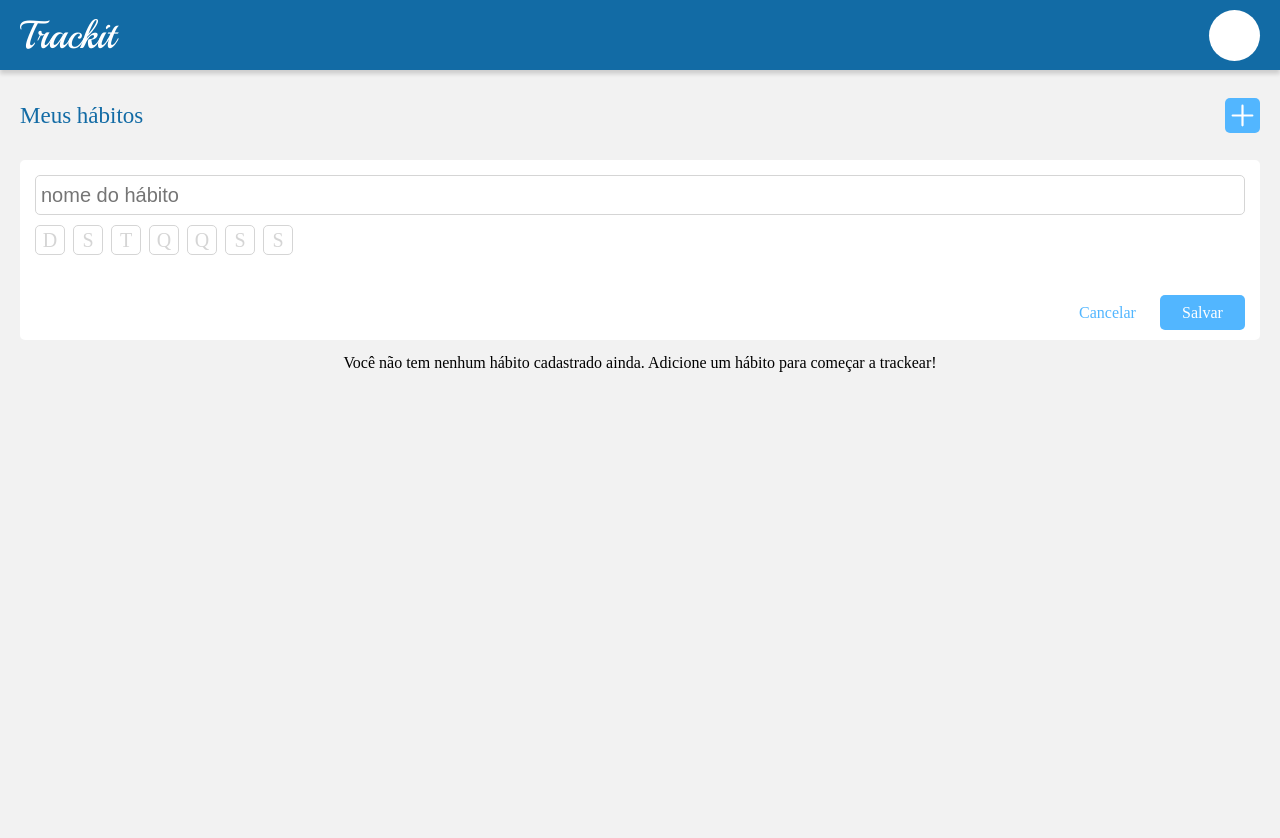
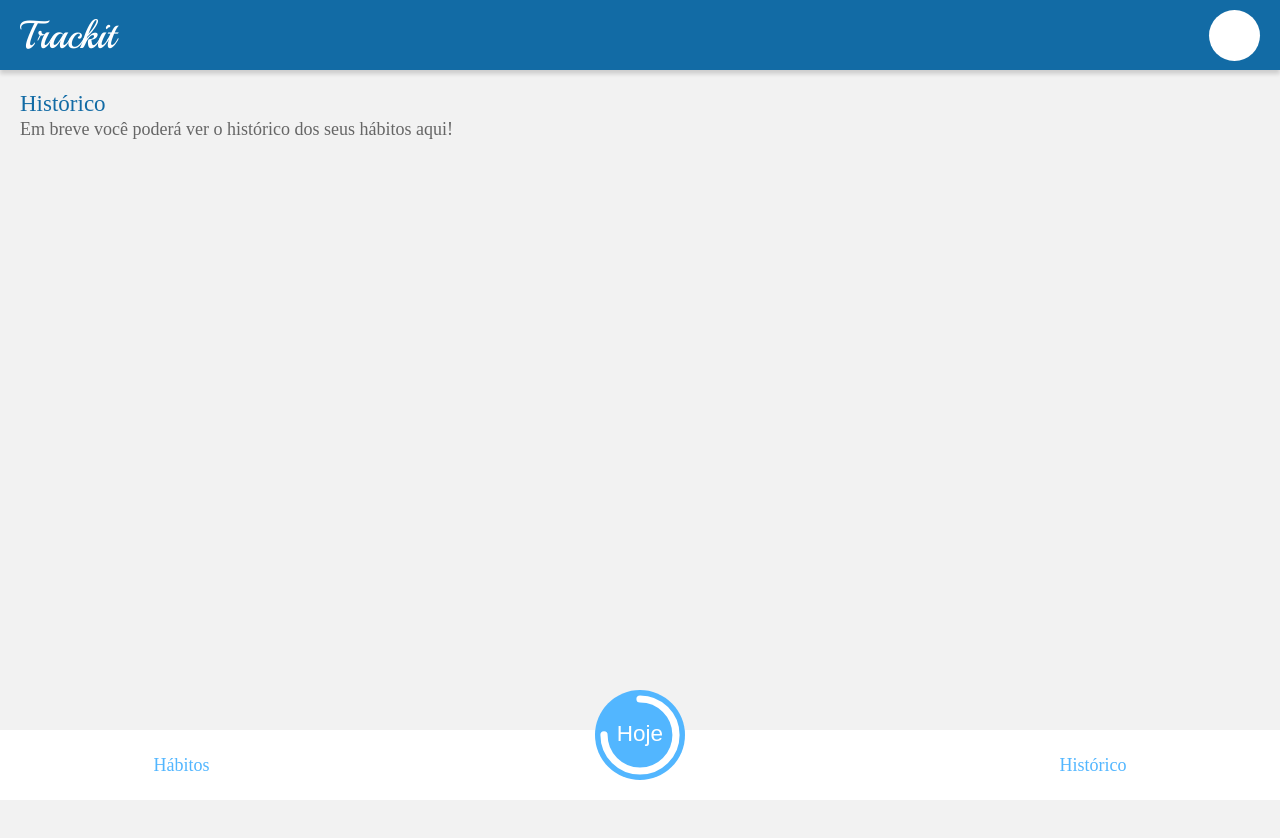
Before and after one commit to VictorHugoCid/projeto10-trackit, a React (Create React App) app: page / in a window 1280 px wide. Shown: the top 838 px of the page. Built offline with nearby package versions, Linux system fonts and the light colour scheme.

Commit message:
aug03 18h25mim Layout finished

```diff
--- a/package.json
+++ b/package.json
@@ -5,6 +5,7 @@
   "dependencies": {
     "axios": "^0.27.2",
     "react": "^17.0.2",
+    "react-circular-progressbar": "^2.1.0",
     "react-dom": "^17.0.2",
     "react-loader-spinner": "^5.1.7-beta.1",
     "react-router-dom": "^6.3.0",
--- a/src/Componentes/App.js
+++ b/src/Componentes/App.js
@@ -7,6 +7,8 @@ import LogIn from './LogIn/LogIn'
 import SingUp from './SingUp/SingUp.js'
 import Habits from './Habits/Habits.js'
 import NavBar from './NavBar/NavBar'
+import Today from './Today/Today'
+import HistoricPage from './HistoricPage/HistoricPage'
 
 
 export default function App() {
@@ -21,10 +23,10 @@ export default function App() {
                     <Route path="/cadastro" element={<SingUp />} />  */}
 
 
-                    <Route path="/" element={<Habits />} />
+                    {/* <Route path="/habito" element={<Habits />} /> */}
 
-                    {/*<Route path="/hoje" element={<Today />} />
-                    <Route path="/historic" element={<Historic />} /> */}
+                    {/* <Route path="/hoje" element={<Today />} /> */}
+                    <Route path="/" element={<HistoricPage />} />
                 </Routes>
             </BrowserRouter>
 
--- a/src/Componentes/Footer/Footer.js
+++ b/src/Componentes/Footer/Footer.js
@@ -1,10 +1,75 @@
+import styled from "styled-components"
+
+import {
+    CircularProgressbar,
+    CircularProgressbarWithChildren,
+    buildStyles
+} from "react-circular-progressbar";
+import "react-circular-progressbar/dist/styles.css";
 
 
+export default function Footer() {
+    const percentage = 75
 
-export default function Footer(){
+    return (
+        <>
+            <FooterStyle>
+                <p>Hábitos</p>
+                <p>Histórico</p>
+                <Circular>
+                    <CircularProgressbar
+                        value={percentage}
+                        text={`Hoje`}
+                        background
+                        backgroundPadding={6}
+                        styles={buildStyles({
+                            backgroundColor: "#52B6FF",
+                            textSize: '25px',
+                            textColor: "#FFFFFF",
+                            pathColor: "#FFFFFF",
+                            trailColor: "transparent",
+
+                        })}
+                    />
+                </Circular>
 
 
-    return(
-        <></>
+            </FooterStyle>
+        </>
     )
 }
+
+
+const FooterStyle = styled.div`
+width: 100vw;
+height: 70px;
+background-color: #FFFFFF;
+
+display: flex;
+align-items: center;
+justify-content: space-between;
+padding: 0 12%;
+
+position: fixed;
+bottom: 0;
+left: 0;
+
+font-size: 18px;
+color: #52B6FF;
+
+p{
+    cursor: pointer;
+}
+
+`
+const Circular = styled.div`
+max-width: 90px;
+max-height: 90px;
+
+position: fixed;
+bottom: 20px;
+left: Calc(50vw - 45px);
+
+font-size: 20px;
+
+`
--- a/src/Componentes/Habits/Habits.js
+++ b/src/Componentes/Habits/Habits.js
@@ -13,6 +13,8 @@ export default function Habits() {
   function selectDay() {
 
   }
+
+  const numHabits = 1
 
   return (
     <>
@@ -40,9 +42,29 @@ export default function Habits() {
           </AddHabits>
 
 
+          {(numHabits) ? (
+            <Habit>
+              <DivAlt>
+                <p>ver narutinho</p>
+                <ion-icon name="trash-outline"></ion-icon>
+              </DivAlt>
+
+              <BoxWeekdays >
+                {weekdays.map((value, index) => <Day key={index} className='day'>{value}</Day>)}
+              </BoxWeekdays>
+            </Habit>
+          ) : (
             <h1>Você não tem nenhum hábito cadastrado ainda. Adicione um hábito para começar a trackear!</h1>
+          )}
+
+
+
+
+
+
         </BoxHabits>
       </HabitsMain>
+
       <Footer />
     </>
   )
@@ -123,6 +145,7 @@ const Day = styled.li`
   width: 30px;
   height: 30px;
   background: #ffffff;
+  /* background-color: #CFCFCF; */
   border: 1px solid #d5d5d5;
   border-radius: 5px;
   margin-right: 8px;
@@ -134,6 +157,7 @@ const Day = styled.li`
 
   font-size: 20px;
   color: #d5d5d5;
+  /* color: #FFFFFF; */
 
   cursor: pointer;
 `
@@ -168,3 +192,24 @@ const Save = styled.div`
   align-items: center;
   justify-content: center;
 `
+
+/* SINGLE_HABIT */
+
+const Habit = styled.div`
+  width: 100%;
+  height: 90px;
+  margin-bottom: 15px;
+  border-radius: 5px;
+
+  padding: 15px;
+  background-color: #ffffff;
+
+  font-size: 20px;
+  color: #666666;
+`
+
+const DivAlt = styled.div`
+  display: flex;
+  justify-content: space-between;
+
+`
--- /dev/null
+++ b/src/Componentes/HistoricPage/HistoricPage.js
@@ -0,0 +1,53 @@
+import React from "react";
+import styled from "styled-components";
+import NavBar from "../NavBar/NavBar";
+import Footer from "../Footer/Footer";
+
+
+export default function HistoricPage(){
+
+
+    return(
+        <HistoricMain>
+            <NavBar/>
+            <HistoricTitle>
+                <h1>Histórico</h1>
+                <p>Em breve você poderá ver o histórico dos seus hábitos aqui!</p>
+
+            </HistoricTitle>
+
+            <Footer/>
+        </HistoricMain>
+
+    )
+}
+
+const HistoricMain = styled.div`
+
+  height: 100vh;
+  margin-top: 70px;
+  background-color: #f2f2f2;
+  padding: 0 20px;
+
+`
+
+const HistoricTitle = styled.div`
+  width: 100%;
+  min-height: 90px;
+
+  display: flex;
+  flex-direction: column;
+  justify-content: center;
+
+
+  h1 {
+  font-size: 23px;
+  color: #126ba5;
+  margin-bottom: 5px;
+}
+p{
+    font-size: 18px;
+    color: #666666;
+}
+
+`
--- /dev/null
+++ b/src/Componentes/Today/Today.js
@@ -0,0 +1,123 @@
+import React from "react";
+import styled from "styled-components";
+
+import NavBar from "../NavBar/NavBar";
+import Footer from "../Footer/Footer";
+
+export default function Today(){
+
+    const habitosFeitos = 0
+
+    return(
+        <TodayMain>
+            <NavBar/>
+
+        <TodayTitle>
+            <h1>Segunda-Feira 17/05</h1>
+            <>
+                {(habitosFeitos) ? (null) : (<h2>Nenhum hábito concluído ainda</h2>)}
+            </>
+        </TodayTitle>
+
+        <Habit>
+            {/* VAI ROLAR UM MAP AQUI (NO HABIT) */}
+            <HabitText>
+                <h1>Ler 1 capítulo do livro</h1>
+                <h2>Sequência atual: 3dias</h2>
+                <h2>Seu recorde: 5 dias</h2>
+            </HabitText>
+
+            <HabitCheck>
+                    <ion-icon name="checkmark-outline"></ion-icon>
+            </HabitCheck>
+        </Habit>
+
+
+        <Footer/>
+        </TodayMain>
+
+    )
+}
+
+
+const TodayMain = styled.div`
+
+  height: 100vh;
+  margin-top: 70px;
+  background-color: #f2f2f2;
+  padding: 0 20px;
+
+`
+
+const TodayTitle = styled.div`
+  width: 100%;
+  min-height: 90px;
+
+  display: flex;
+  flex-direction: column;
+  justify-content: center;
+
+
+  h1 {
+  font-size: 23px;
+  color: #126BA5;
+  margin-bottom: 5px;
+  }
+
+  h2{
+    font: 18px;
+    color: #BABABA;
+  }
+`
+
+const Habit = styled.div`
+  width: 100%;
+  height: 90px;
+  margin-bottom: 15px;
+  border-radius: 5px;
+
+  padding: 15px;
+  background-color: #ffffff;
+
+  font-size: 20px;
+  color: #666666;
+
+  display: flex;
+  justify-content: space-between;
+  align-items: center;
+
+`
+
+const HabitText =styled.div`
+
+h1{
+    font-size: 20px;
+    color: #666666;
+}
+
+h2{
+    font-size: 13px;
+    color: #666666;
+}
+
+`
+const HabitCheck = styled.div`
+width: 70px;
+height: 70px;
+
+display: flex;
+justify-content: center;
+align-items: center;
+
+background: #EBEBEB;
+/* background: #8FC549; */
+border: 1px solid #E7E7E7;
+border-radius: 5px;
+
+ion-icon{
+    width: 60px;
+    height: 55px;
+    color: #FFFFFF;
+}
+
+`
```
Also changed, not shown: 1 other file (tests, documents, lock files or other folders). Lines whose indentation alone changed are shown as unchanged.
